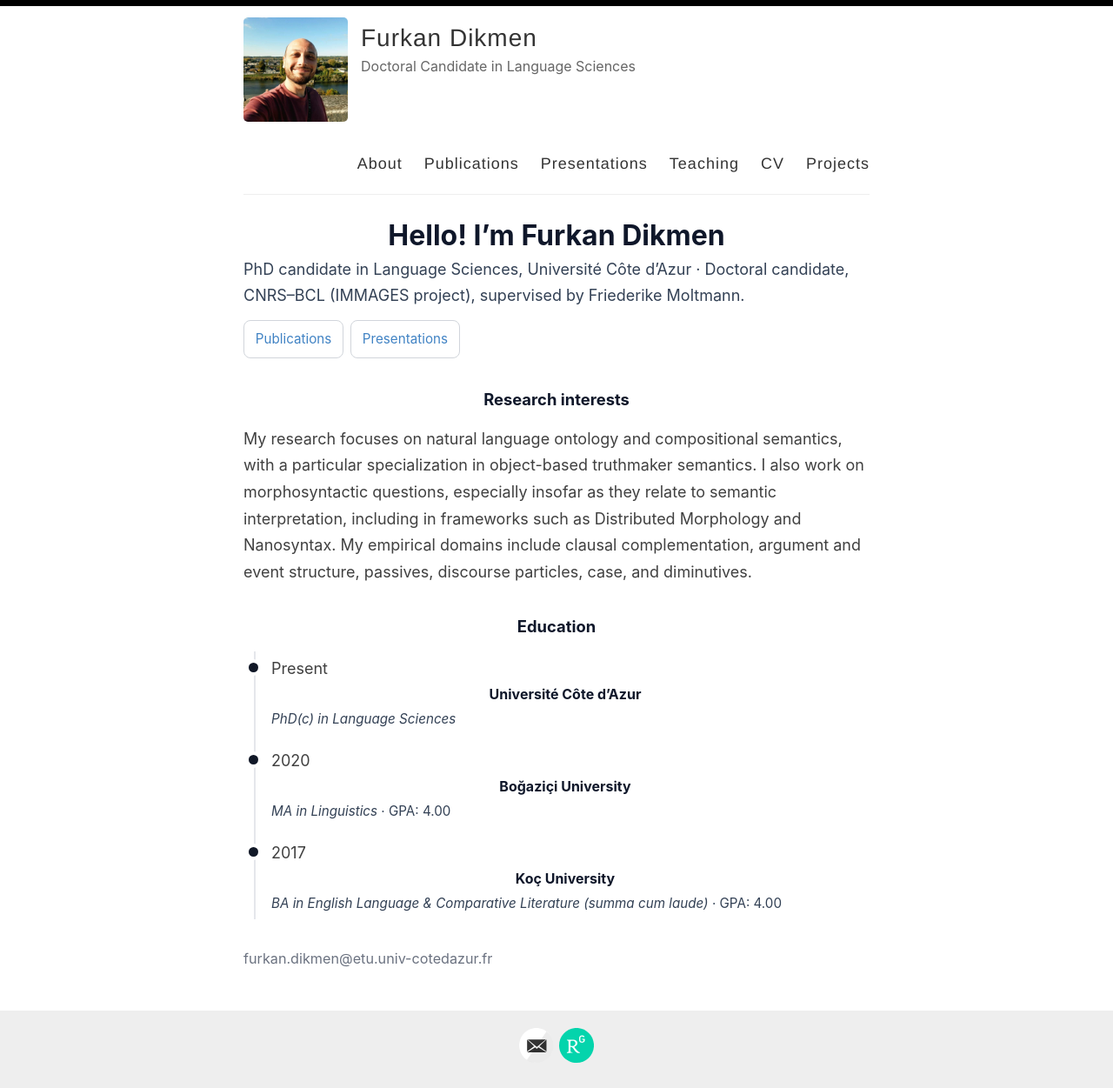
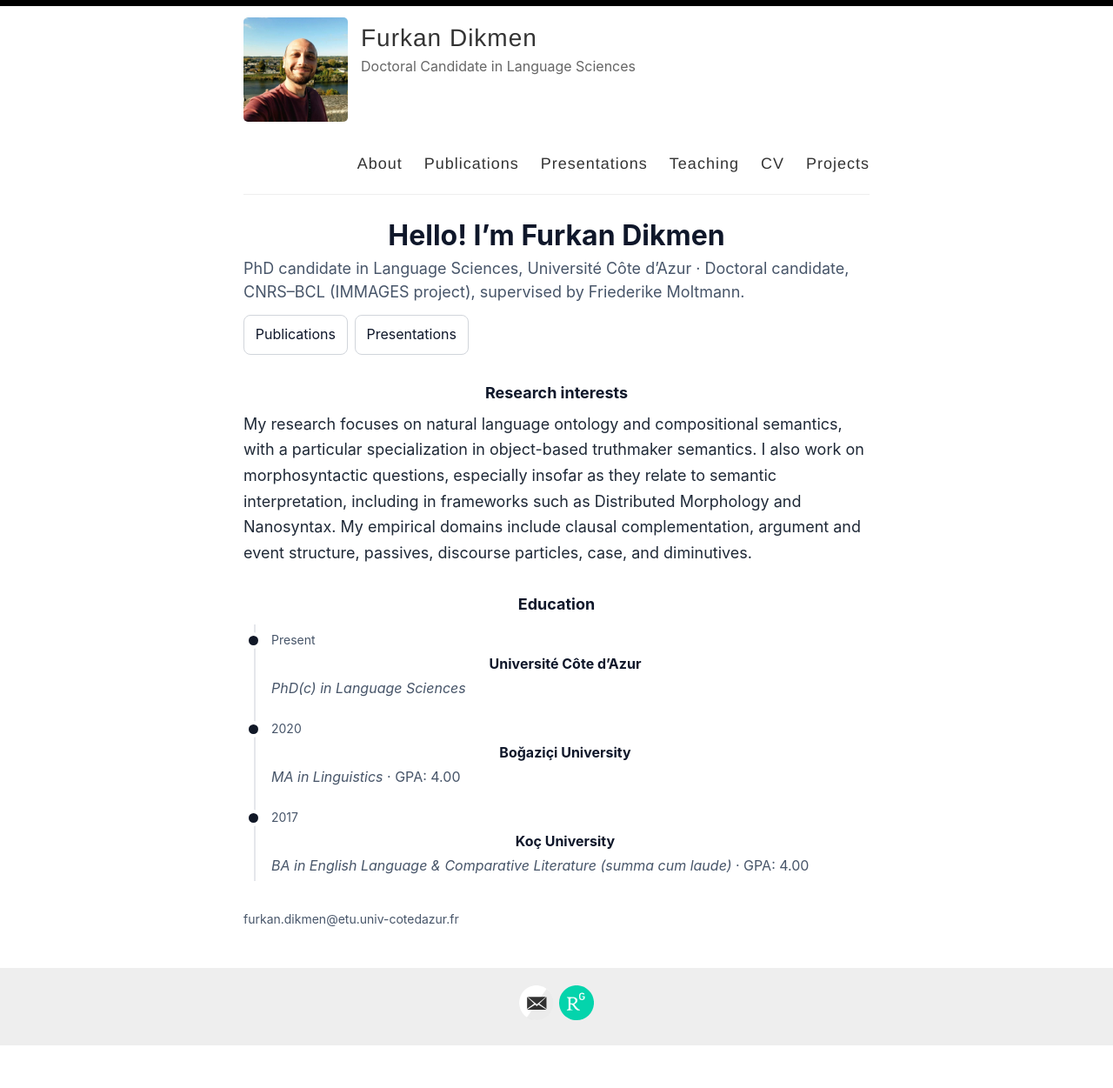
Before and after one commit to furkandikmen/furkandikmen.github.io, a Jekyll site: the page built from index.html, in a window 1280 px wide. Shown: the whole page at 87% size. Built offline with Jekyll 4.4.1, drawn with Linux system fonts in a browser that asks for light colours; the list of posts is cut into pages by our own code; after the commit the page ends 1203 px from its top, so only the background shows below that.

Commit message:
Update index.html

```diff
--- a/index.html
+++ b/index.html
@@ -3,81 +3,175 @@ layout: default
 ---
 
 <style>
-/* ====== Minimal inline styles for a clean academic homepage ====== */
-:root { --ring:#e5e7eb; --ink:#0f172a; --sub:#334155; }
-.hero { margin: 1.75rem 0 1.25rem; }
-.hero h1 { font-size: 2rem; line-height: 1.2; margin: 0 0 .25rem; color: var(--ink); }
-.hero .subtitle { color: var(--sub); margin: 0 0 .75rem; }
-.hero p { margin: 0.25rem 0 0.75rem; color: var(--sub); }
+/* ====== Clean academic homepage styles ====== */
+:root {
+  --ring: #e5e7eb;
+  --ink: #0f172a;
+  --text: #1f2937;
+  --sub: #475569;
+}
 
-.actions { display: flex; flex-wrap: wrap; gap: .5rem; margin: .5rem 0 1.25rem; }
-.actions a, .actions button {
-  display: inline-block; padding: .5rem .8rem; border-radius: .5rem; text-decoration: none;
-  border: 1px solid var(--ring); font-size: .95rem;
+.hero {
+  margin: 1.75rem 0 1.25rem;
 }
-.actions a:hover { background: #f8fafc; }
-.actions .primary { border-color: #d1d5db; }
 
-.section { margin: 2rem 0; }
-.section h2 { font-size: 1.15rem; margin: 0 0 .6rem; color: var(--ink); }
+.hero h1 {
+  font-size: 2rem;
+  line-height: 1.2;
+  margin: 0 0 0.25rem;
+  color: var(--ink);
+}
 
-/* --- Research interests: multi-column, no boxes --- */
-.interests {
-  display: grid;
-  grid-template-columns: repeat(auto-fill, minmax(220px, 1fr));
-  gap: .35rem .75rem;
-  margin: .25rem 0 0;
-  padding: 0;
-  list-style: none;
+.hero .subtitle {
+  color: var(--sub);
+  margin: 0 0 0.75rem;
+  line-height: 1.55;
 }
-.interests li {
+
+.hero p {
+  margin: 0.25rem 0 0.75rem;
+  color: var(--sub);
+  line-height: 1.55;
+}
+
+.actions {
+  display: flex;
+  flex-wrap: wrap;
+  gap: 0.5rem;
+  margin: 0.5rem 0 1.25rem;
+}
+
+.actions a,
+.actions button {
+  display: inline-block;
+  padding: 0.5rem 0.8rem;
+  border-radius: 0.5rem;
+  text-decoration: none;
+  border: 1px solid var(--ring);
+  font-size: 1rem;
+  color: var(--ink);
+}
+
+.actions a:hover {
+  background: #f8fafc;
+}
+
+.actions .primary {
+  border-color: #d1d5db;
+}
+
+.section {
+  margin: 2rem 0;
+}
+
+.section h2 {
+  font-size: 1.125rem;
+  line-height: 1.3;
+  margin: 0 0 0.6rem;
+  color: var(--ink);
+}
+
+.section p {
+  margin: 0.25rem 0 0;
+  color: var(--text);
+  line-height: 1.65;
+  max-width: 72ch;
+}
+
+/* --- Education timeline --- */
+.edu {
   position: relative;
-  padding-left: 1rem;
-  color: var(--sub);
-  line-height: 1.45;
+  margin-top: 0.75rem;
 }
-.interests li::before {
+
+.edu::before {
   content: "";
   position: absolute;
-  left: .3rem; top: .65rem;
-  width: .35rem; height: .35rem;
-  border-radius: 999px;
-  background: #94a3b8;
-  opacity: .9;
+  left: 0.75rem;
+  top: 0;
+  bottom: 0;
+  width: 2px;
+  background: var(--ring);
 }
 
-/* --- Education timeline (kept) --- */
-.edu { position: relative; margin-top: .75rem; }
-.edu::before { content:""; position:absolute; left:.75rem; top:0; bottom:0; width:2px; background: var(--ring); }
-.edu-item { position: relative; padding: .35rem .75rem .35rem 2rem; margin: 0 0 .6rem; border-radius: .65rem; }
-.edu-item:hover { background: rgba(0,0,0,.03); }
-.edu-item .dot { position:absolute; left:.38rem; top:.8rem; width:.7rem; height:.7rem; border-radius:999px; background:#111827; box-shadow: 0 0 0 4px #fff; }
-.edu-item h3 { margin: 0; font-size:1rem; color: var(--ink); }
-.edu-item .meta { margin:.1rem 0 0; color: var(--sub); font-size:.95rem; }
+.edu-item {
+  position: relative;
+  padding: 0.35rem 0.75rem 0.35rem 2rem;
+  margin: 0 0 0.75rem;
+  border-radius: 0.65rem;
+}
 
-/* --- Footer email (now inside style) --- */
+.edu-item:hover {
+  background: rgba(0, 0, 0, 0.03);
+}
+
+.edu-item .dot {
+  position: absolute;
+  left: 0.38rem;
+  top: 0.8rem;
+  width: 0.7rem;
+  height: 0.7rem;
+  border-radius: 999px;
+  background: #111827;
+  box-shadow: 0 0 0 4px #fff;
+}
+
+.edu-item h3 {
+  margin: 0;
+  font-size: 1rem;
+  color: var(--ink);
+}
+
+.edu-item .meta {
+  margin: 0.1rem 0 0;
+  color: var(--sub);
+  font-size: 1rem;
+  line-height: 1.5;
+}
+
+.year-label {
+  margin: 0 0 0.15rem;
+  font-size: 0.875rem;
+  color: var(--sub);
+}
+
+/* --- Footer email --- */
 .footer-email {
   margin-top: 0.5rem;
-  font-size: 0.9em;
-  color: #6b7280; /* muted gray */
+  font-size: 0.875rem;
+  color: var(--sub);
 }
 
 @media (prefers-color-scheme: dark) {
-  :root { --ring:#334155; --ink:#e5e7eb; --sub:#cbd5e1; }
-  .actions a:hover { background: #0b0f14; }
-  .edu-item:hover { background: rgba(255,255,255,.04); }
-  .interests li::before { background:#64748b; }
+  :root {
+    --ring: #334155;
+    --ink: #e5e7eb;
+    --text: #e2e8f0;
+    --sub: #cbd5e1;
+  }
+
+  .actions a:hover {
+    background: #0b0f14;
+  }
+
+  .edu-item:hover {
+    background: rgba(255, 255, 255, 0.04);
+  }
+
+  .edu-item .dot {
+    background: #e5e7eb;
+    box-shadow: 0 0 0 4px #0b0f14;
+  }
 }
 </style>
 
 <section class="hero">
   <h1>Hello! I’m Furkan Dikmen</h1>
   <p class="subtitle">
-    PhD candidate in Language Sciences, Université Côte d’Azur · Doctoral candidate, CNRS–BCL (IMMAGES project), supervised by Friederike Moltmann.
+    PhD candidate in Language Sciences, Université Côte d’Azur · Doctoral candidate,
+    CNRS–BCL (IMMAGES project), supervised by Friederike Moltmann.
   </p>
-  <p>
 
-  </p>
   <div class="actions">
     <a class="primary" href="{{ '/publications/' | relative_url }}">Publications</a>
     <a class="primary" href="{{ '/presentations/' | relative_url }}">Presentations</a>
@@ -105,17 +199,22 @@ layout: default
       <h3>Université Côte d’Azur</h3>
       <p class="meta"><em>PhD(c) in Language Sciences</em></p>
     </div>
+
     <div class="edu-item">
       <div class="dot" aria-hidden="true"></div>
       <div class="year-label">2020</div>
       <h3>Boğaziçi University</h3>
       <p class="meta"><em>MA in Linguistics</em> · GPA: 4.00</p>
     </div>
+
     <div class="edu-item">
       <div class="dot" aria-hidden="true"></div>
       <div class="year-label">2017</div>
       <h3>Koç University</h3>
-      <p class="meta"><em>BA in English Language &amp; Comparative Literature (summa cum laude)</em> · GPA: 4.00</p>
+      <p class="meta">
+        <em>BA in English Language &amp; Comparative Literature (summa cum laude)</em> ·
+        GPA: 4.00
+      </p>
     </div>
   </div>
 </section>
```
